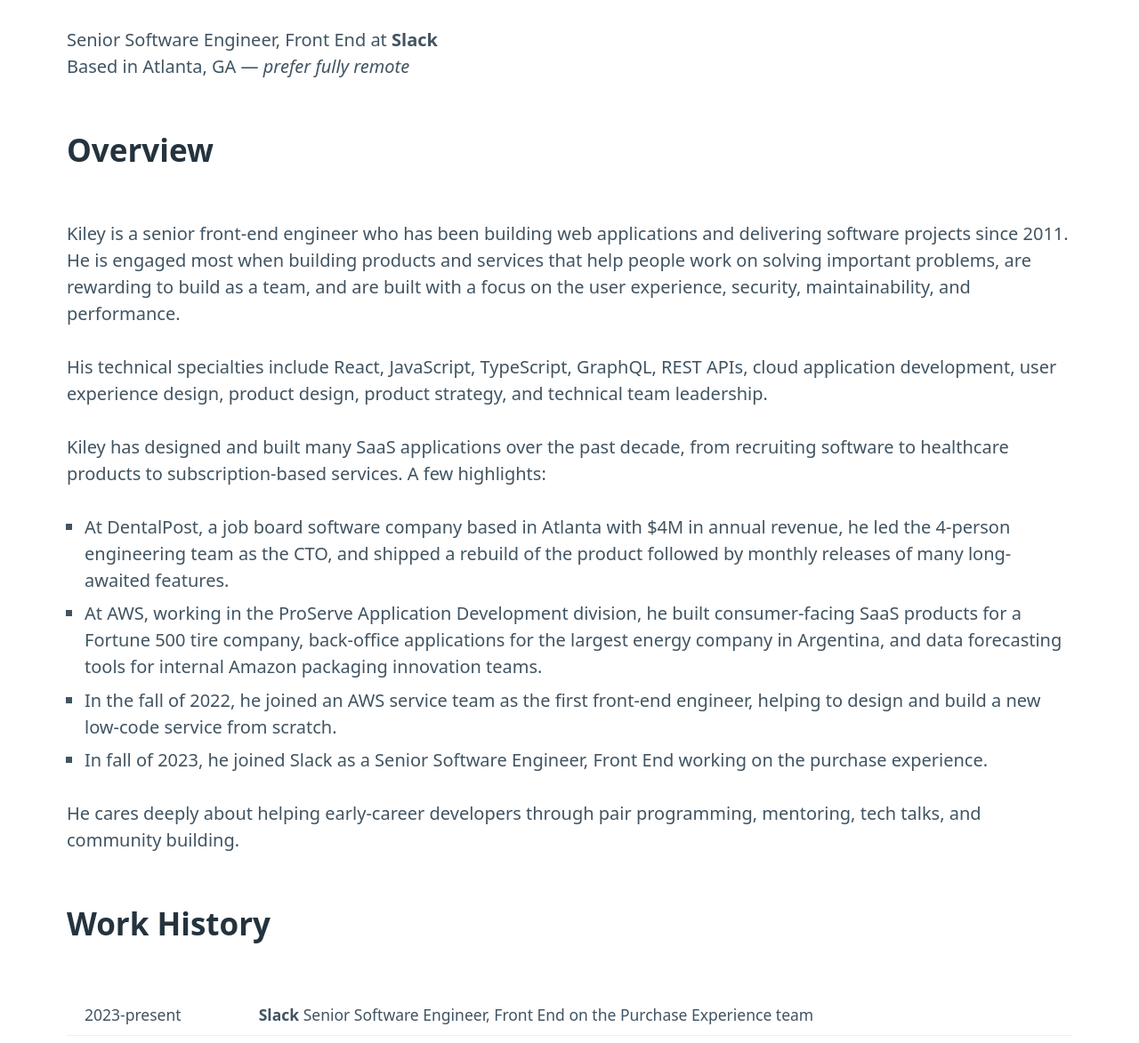
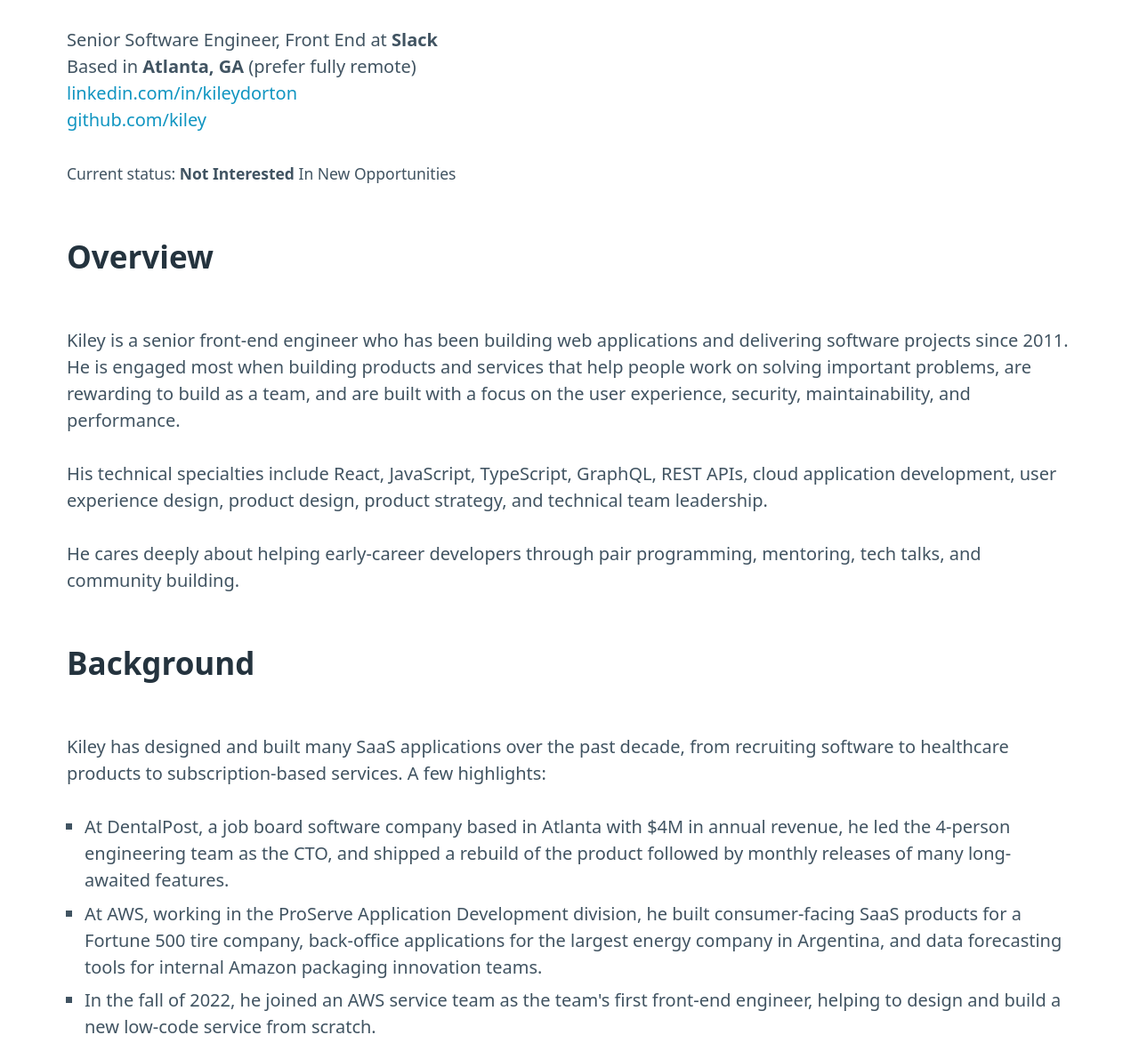
Before and after one commit to kiley0/kiley0.github.io, a plain HTML site: page resume.html in a window 1280 px wide. Shown: the part 260-1433 px from the top of the page at 89% size. Drawn offline with Linux system fonts and the light colour scheme.

Commit message:
add github link

```diff
--- a/resume.html
+++ b/resume.html
@@ -14,8 +14,20 @@
 
       <h1>Kiley Dorton</h1>
       <p>
-        Senior Software Engineer, Front End at <b>Slack</b><br />
-        Based in Atlanta, GA — <em>prefer fully remote</em>
+        Senior Software Engineer, Front End at <b>Slack</b>
+        <br />
+        Based in <b>Atlanta, GA</b> (prefer fully remote)
+        <br />
+        <a href="https://www.linkedin.com/in/kileydorton/">
+          linkedin.com/in/kileydorton
+        </a>
+        <br />
+        <a href="https://github.com/kiley0">github.com/kiley</a>
+        <br />
+        <br />
+        <small>
+          Current status: <b>Not Interested</b> In New Opportunities
+        </small>
       </p>
 
       <h2>Overview</h2>
@@ -33,6 +45,13 @@
         GraphQL, REST APIs, cloud application development, user experience
         design, product design, product strategy, and technical team leadership.
       </p>
+
+      <p>
+        He cares deeply about helping early-career developers through pair
+        programming, mentoring, tech talks, and community building.
+      </p>
+
+      <h2>Background</h2>
 
       <p>
         Kiley has designed and built many SaaS applications over the past
@@ -54,7 +73,7 @@
           teams.
         </li>
         <li>
-          In the fall of 2022, he joined an AWS service team as the first
+          In the fall of 2022, he joined an AWS service team as the team's first
           front-end engineer, helping to design and build a new low-code service
           from scratch.
         </li>
@@ -63,10 +82,6 @@
           End working on the purchase experience.
         </li>
       </ul>
-      <p>
-        He cares deeply about helping early-career developers through pair
-        programming, mentoring, tech talks, and community building.
-      </p>
 
       <h2>Work History</h2>
       <table>
@@ -128,7 +143,10 @@
         <tbody>
           <tr>
             <td>2021</td>
-            <td>AWS Certified Solutions Architect Associate</td>
+            <td>
+              AWS Certified Solutions Architect Associate (valid through March
+              2024)
+            </td>
           </tr>
           <tr>
             <td>2009</td>
@@ -140,12 +158,6 @@
           </tr>
         </tbody>
       </table>
-
-      <p>
-        Current status: <b>Not Interested</b> In New Opportunities<br />
-        <a href="https://www.linkedin.com/in/kileydorton/">in/kileydorton</a> on
-        LinkedIn
-      </p>
     </main>
   </body>
 </html>
```
Also changed, not shown: index.html (+5 -3 lines).
